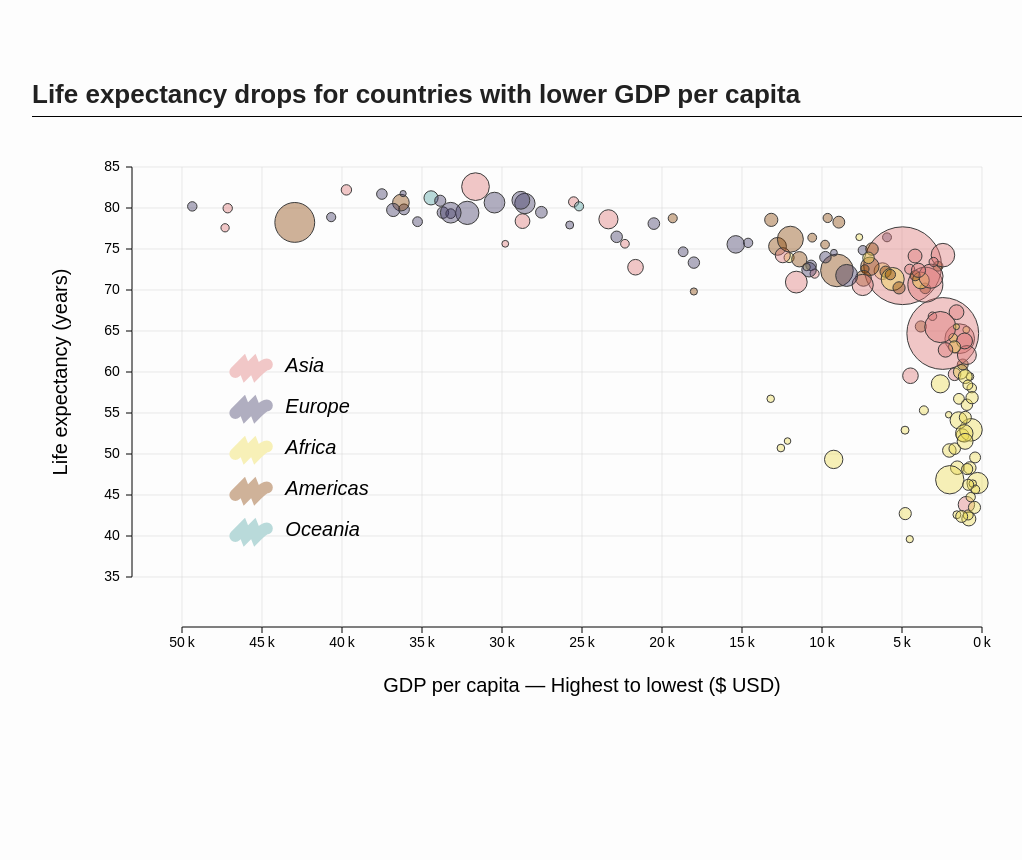
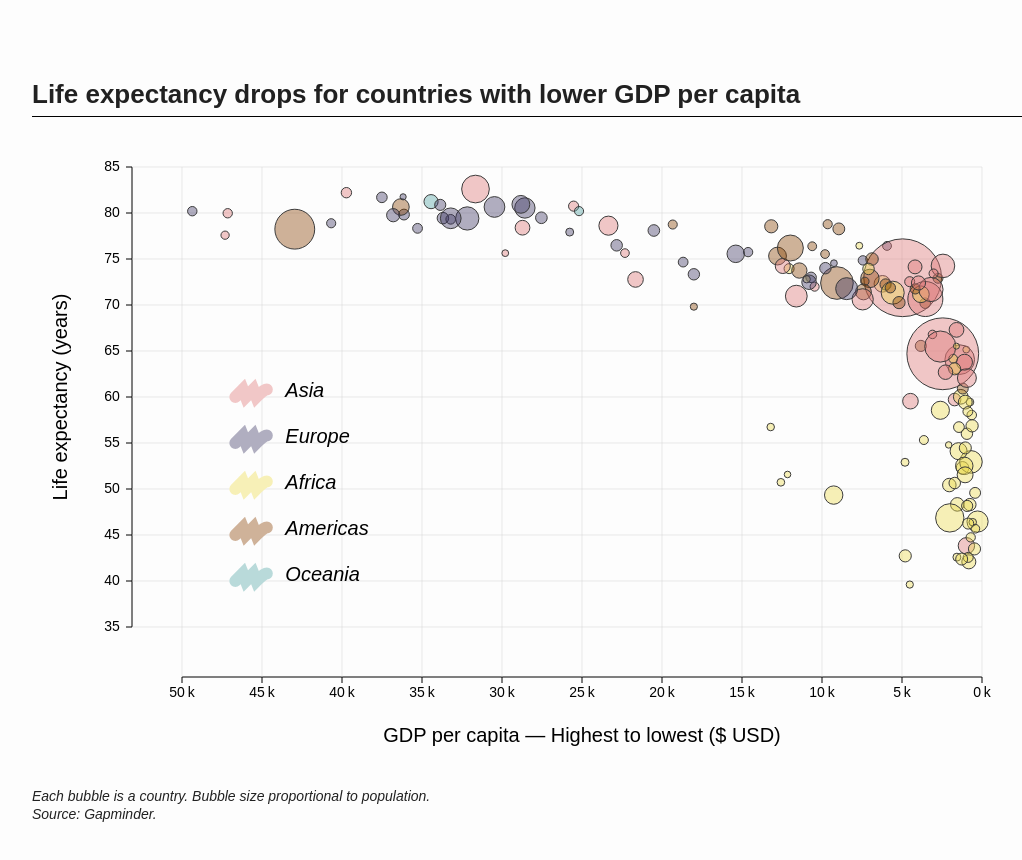
Before and after one commit to msaintlu/bubbleplot_gapminder, a React (Vite) app: page / in a window 1280 px wide. Shown: the top 860 px of the page, without its empty margins (108-1130 px from the left). Before the commit the page ends 816 px from the top, so only its background shows below. Built offline with nearby package versions, Linux system fonts and the light colour scheme.

Commit message:
Source + info size bubbles

```diff
--- a/src/App.jsx
+++ b/src/App.jsx
@@ -4,7 +4,7 @@ import { scaleLinear, scaleOrdinal, scaleSqrt } from "d3"
 import {AxisLeft} from "./AxisLeft"
 import {AxisBottom} from "./AxisBottom"
 
-const MARGIN = { top: 50, right: 50, bottom: 200, left: 150 };
+const MARGIN = { top: 50, right: 50, bottom: 150, left: 150 };
 const width = 1000;
 const height = 660;
 const pixelsPerTick = 51;
@@ -76,7 +76,14 @@ function App() {
         >
           Life expectancy drops for countries with lower GDP per capita
         </p>
-        <div style={{ width: {width}, height: "1px", backgroundColor: "black", marginTop:-10}}/>
+        <div
+          style={{
+            width: { width },
+            height: "1px",
+            backgroundColor: "black",
+            marginTop: -10,
+          }}
+        />
       </div>
       <svg width={width} height={height} style={{ overflow: "visible" }}>
         {/*<rect width={width} height={height} fill="grey" />*/}
@@ -100,6 +107,14 @@ function App() {
           {legend}
         </g>
       </svg>
+      <div>
+        <p style={{ fontSize: 14, fontStyle: "italic", marginTop: 0 }}>
+          Each bubble is a country. Bubble size proportional to population.
+        </p>
+        <p style={{fontSize: 14, fontStyle:"italic", marginTop: -20}} >
+          Source: Gapminder.
+        </p>
+      </div>
     </>
   );
 }
```
